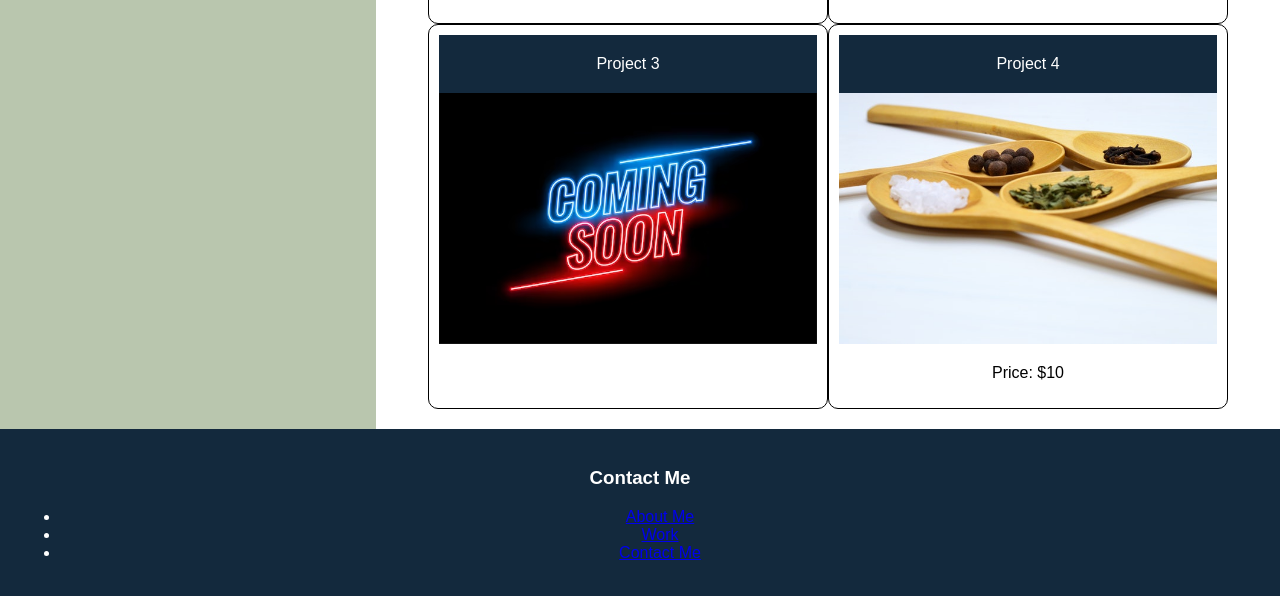
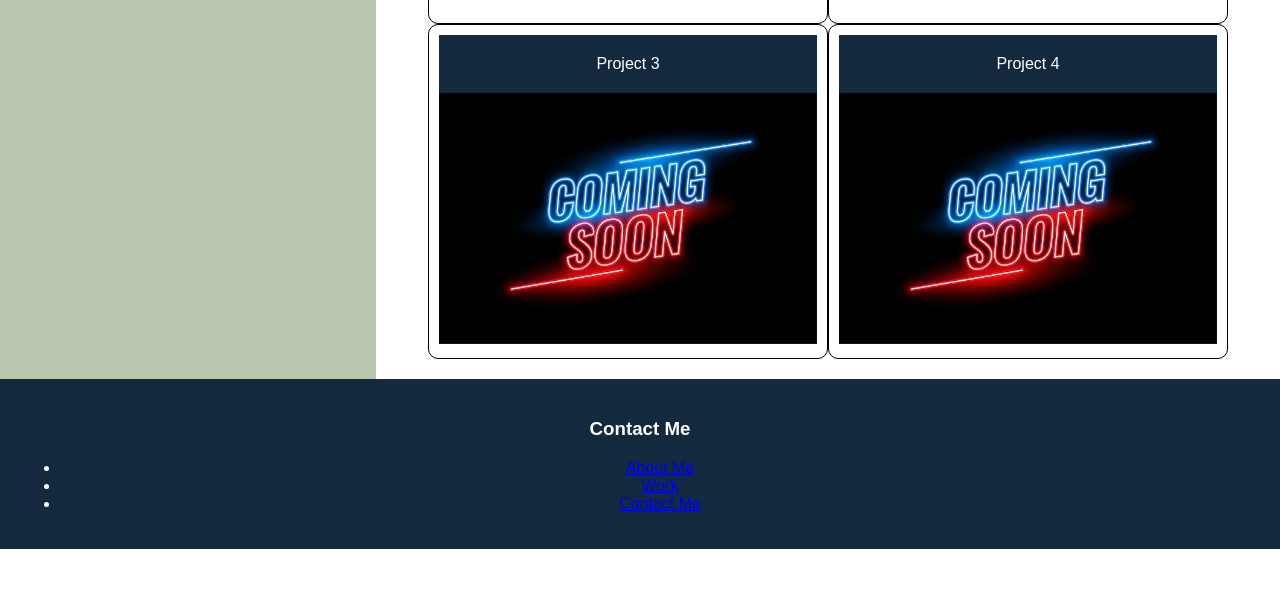
Before and after one commit to chrisnastro/responsive-portfolio, a plain HTML site: page index.html in a window 1280 px wide. Shown: the part 968-1564 px from the top of the page. After the commit the page ends 1517 px from the top, so only its background shows below. Drawn offline with Linux system fonts and the light colour scheme.

Commit message:
added project 4

```diff
--- a/index.html
+++ b/index.html
@@ -52,10 +52,9 @@
         <section class="card">
           <header>Project 4</header>
           <img
-            src="./assets/images/wooden-spoons.jpg"
-            alt="4 wooden spoons with different seasonings"
+            src="./assets/images/comingsoon.avif"
+            alt="project 4"
           />
-          <p>Price: $10</p>
         </section>
       </div>
     </main>
```
